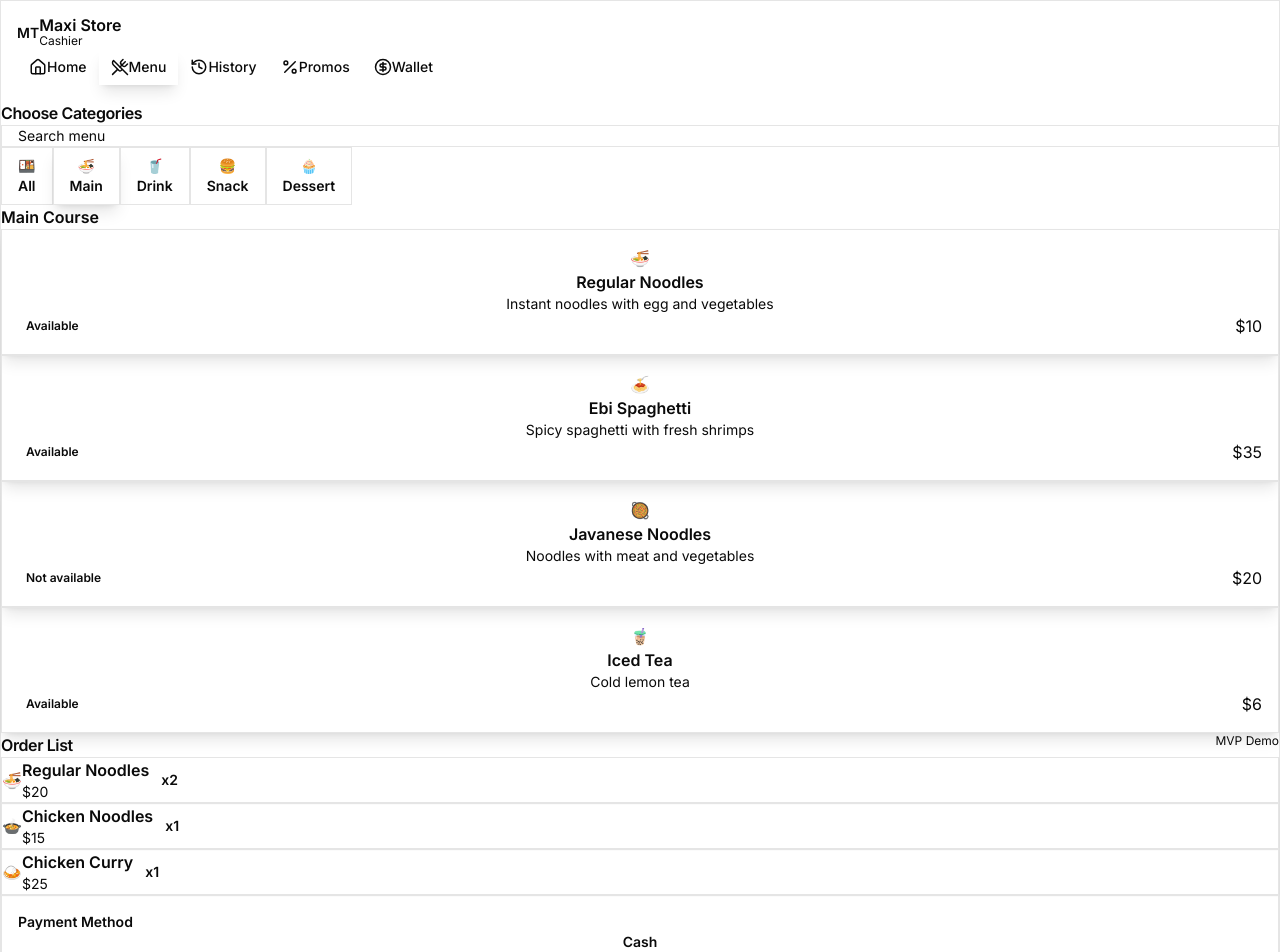
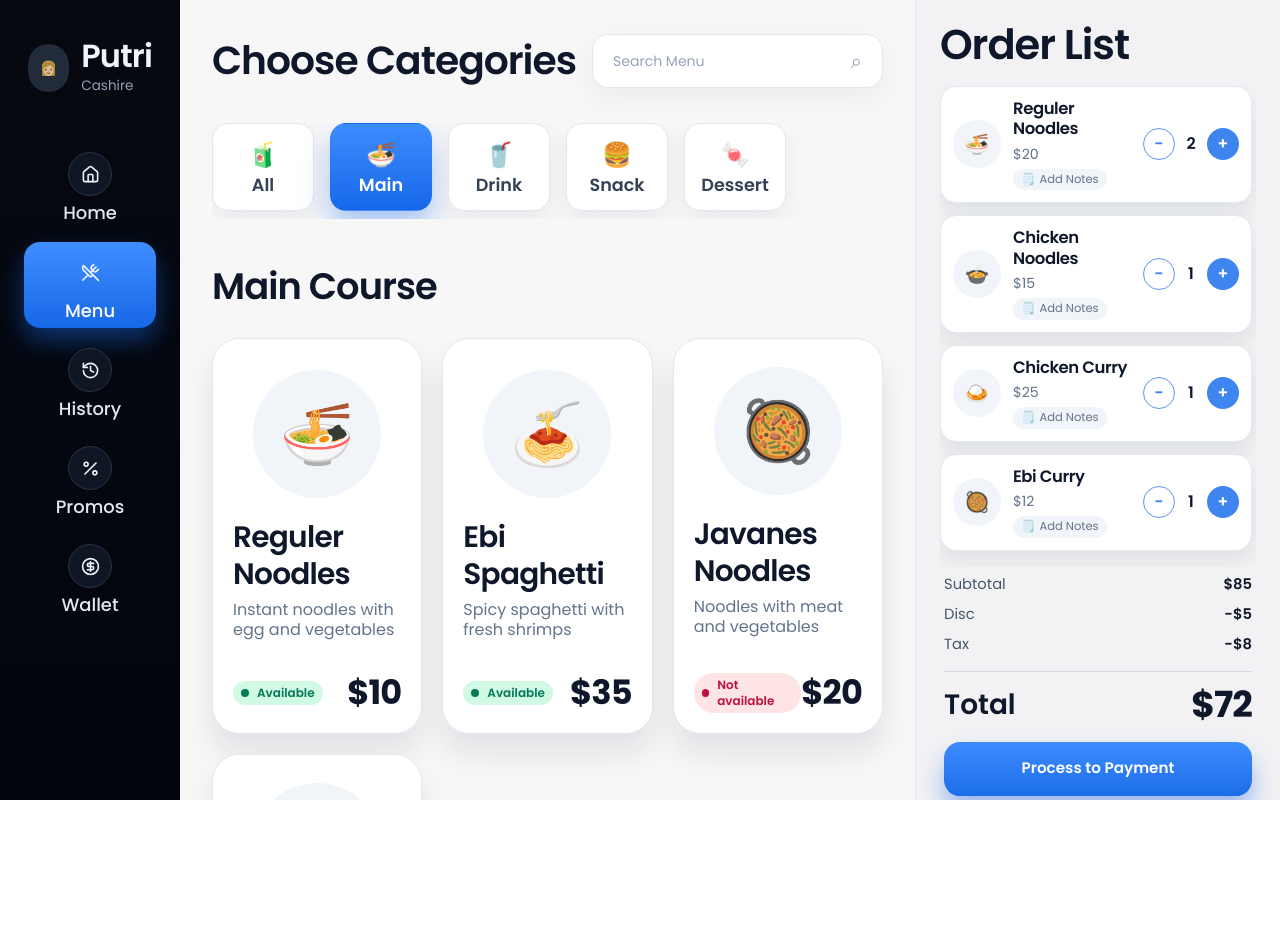
Before and after one commit to Machi3mfl/simple-pos, a Next.js app: page /pos in a window 1280 px wide. Shown: the top 952 px of the page. After the commit the page ends 800 px from the top, so only its background shows below. Built offline with nearby package versions, Linux system fonts and the light colour scheme.

Commit message:
feat(pos): fine-tune UI to match approved mockup [TASK-004]

```diff
--- a/src/app/layout.tsx
+++ b/src/app/layout.tsx
@@ -1,8 +1,11 @@
 import type { Metadata } from "next";
-import { Inter } from "next/font/google";
+import { Poppins } from "next/font/google";
 import "./globals.css";
 
-const inter = Inter({ subsets: ["latin"] });
+const poppins = Poppins({
+  subsets: ["latin"],
+  weight: ["400", "500", "600", "700"],
+});
 
 export const metadata: Metadata = {
   title: "simple-pos",
@@ -16,7 +19,7 @@ export default function RootLayout({
 }>) {
   return (
     <html lang="en">
-      <body className={inter.className}>{children}</body>
+      <body className={poppins.className}>{children}</body>
     </html>
   );
 }
--- a/src/modules/sales/presentation/components/CheckoutPanel.tsx
+++ b/src/modules/sales/presentation/components/CheckoutPanel.tsx
@@ -47,14 +47,15 @@ export function CheckoutPanel({
   discount,
   tax,
 }: CheckoutPanelProps): JSX.Element {
-  const total = useMemo(() => subtotal - discount + tax, [subtotal, discount, tax]);
+  const total = useMemo(() => subtotal - discount - tax, [subtotal, discount, tax]);
   const [paymentMethod, setPaymentMethod] = useState<PaymentMethodDTO>("cash");
   const [customerName, setCustomerName] = useState<string>("");
+  const [isPaymentSheetOpen, setIsPaymentSheetOpen] = useState<boolean>(false);
   const [feedback, setFeedback] = useState<string | null>(null);
   const [isError, setIsError] = useState<boolean>(false);
   const [isSubmitting, setIsSubmitting] = useState<boolean>(false);
 
-  async function handleCheckout(): Promise<void> {
+  async function submitCheckout(): Promise<void> {
     setFeedback(null);
 
     if (paymentMethod === "on_account" && customerName.trim().length < 2) {
@@ -68,9 +69,7 @@ export function CheckoutPanel({
     try {
       const response = await fetch("/api/v1/sales", {
         method: "POST",
-        headers: {
-          "content-type": "application/json",
-        },
+        headers: { "content-type": "application/json" },
         body: JSON.stringify({
           items: items.map((item) => ({
             productId: item.id,
@@ -92,6 +91,7 @@ export function CheckoutPanel({
 
       setIsError(false);
       setFeedback("Checkout completed successfully.");
+      setIsPaymentSheetOpen(false);
       if (paymentMethod === "cash") {
         setCustomerName("");
       }
@@ -104,38 +104,95 @@ export function CheckoutPanel({
   }
 
   return (
-    <section className="flex h-full flex-col rounded-[2rem] bg-white/95 p-5 shadow-xl shadow-slate-300/30 lg:p-6">
-      <header className="mb-4 flex items-baseline justify-between">
-        <h2 className="text-3xl font-semibold tracking-tight text-slate-900">
+    <section className="min-w-0 border-l border-slate-200 bg-[#f2f2f4] p-5 lg:flex lg:h-full lg:flex-col lg:p-6">
+      <header className="flex items-baseline justify-between gap-2">
+        <h2 className="text-[2.6rem] font-semibold leading-none tracking-tight text-slate-900">
           Order List
         </h2>
-        <p className="text-xs text-slate-500">MVP Demo</p>
       </header>
 
-      <div className="max-h-[28rem] space-y-3 overflow-y-auto pr-1">
+      <div className="mt-5 space-y-3 overflow-y-auto pr-1 pb-4 lg:min-h-0 lg:flex-1">
         {items.map((item) => (
           <article
             key={item.id}
-            className="rounded-2xl border border-slate-200 bg-white p-3 shadow-sm"
+            className="rounded-2xl border border-slate-200 bg-white px-3 py-3 shadow-[0_10px_20px_rgba(15,23,42,0.08)]"
           >
             <div className="flex items-center gap-3">
               <div className="flex size-12 items-center justify-center rounded-full bg-slate-100 text-xl">
                 <span aria-hidden>{item.emoji}</span>
               </div>
-              <div className="flex-1">
-                <p className="text-base font-semibold text-slate-900">{item.name}</p>
-                <p className="text-sm text-slate-500">{currency(item.price)}</p>
+
+              <div className="min-w-0 flex-1">
+                <p className="text-[1.03rem] leading-tight font-semibold tracking-tight text-slate-900">
+                  {item.name}
+                </p>
+                <p className="mt-1 text-[0.88rem] text-slate-500">{currency(item.price)}</p>
+                <p className="mt-1 inline-flex items-center gap-1 rounded-full bg-slate-100 px-2 py-0.5 text-[0.72rem] text-slate-500">
+                  <span aria-hidden>🗒️</span>
+                  Add Notes
+                </p>
               </div>
-              <span className="rounded-full bg-slate-100 px-3 py-2 text-sm font-semibold text-slate-700">
-                x{item.quantity}
+
+              <div className="shrink-0 flex items-center gap-1">
+                <button
+                  type="button"
+                  className="flex size-8 items-center justify-center rounded-full border border-[#5f97f2] text-base font-semibold text-[#3f85ef]"
+                  aria-label={`decrease ${item.name}`}
+                >
+                  -
+                </button>
+                <span className="w-6 text-center text-[1rem] font-semibold text-slate-900">
+                  {item.quantity}
                 </span>
+                <button
+                  type="button"
+                  className="flex size-8 items-center justify-center rounded-full bg-[#3f85ef] text-base font-semibold text-white"
+                  aria-label={`increase ${item.name}`}
+                >
+                  +
+                </button>
+              </div>
             </div>
           </article>
         ))}
       </div>
 
-      <div className="mt-4 rounded-2xl border border-slate-200 bg-slate-50 p-4">
-        <p className="text-sm font-semibold text-slate-700">Payment Method</p>
+      <footer className="sticky bottom-0 z-10 mt-4 rounded-2xl bg-[#f2f2f4] p-1">
+        <div className="space-y-2 text-[0.92rem] text-slate-600">
+          <div className="flex items-center justify-between">
+            <span>Subtotal</span>
+            <span className="font-semibold text-slate-900">{currency(subtotal)}</span>
+          </div>
+          <div className="flex items-center justify-between">
+            <span>Disc</span>
+            <span className="font-semibold text-slate-900">-{currency(discount)}</span>
+          </div>
+          <div className="flex items-center justify-between">
+            <span>Tax</span>
+            <span className="font-semibold text-slate-900">-{currency(tax)}</span>
+          </div>
+        </div>
+
+        <div className="mt-4 border-t border-slate-300 pt-3">
+          <div className="flex items-center justify-between">
+            <p className="text-[1.75rem] font-semibold text-slate-900">Total</p>
+            <p className="text-[2.25rem] leading-none font-bold tracking-tight text-slate-900">
+              {currency(total)}
+            </p>
+          </div>
+
+          <button
+            type="button"
+            onClick={() => setIsPaymentSheetOpen(true)}
+            className="mt-4 min-h-[54px] w-full rounded-2xl bg-gradient-to-b from-[#3e8cff] to-[#1c6dea] px-5 text-[0.95rem] font-semibold text-white shadow-[0_16px_24px_rgba(30,98,227,0.4)]"
+          >
+            Process to Payment
+          </button>
+        </div>
+
+        {isPaymentSheetOpen ? (
+          <div className="mt-4 rounded-2xl border border-blue-100 bg-white p-4 shadow-[0_16px_30px_rgba(15,23,42,0.12)]">
+            <p className="text-sm font-semibold text-slate-700">Select Payment Method</p>
             <div className="mt-2 grid grid-cols-2 gap-2">
               <button
                 type="button"
@@ -146,7 +203,6 @@ export function CheckoutPanel({
                     ? "bg-blue-500 text-white"
                     : "border border-slate-300 bg-white text-slate-700",
                 ].join(" ")}
-            disabled={isSubmitting}
               >
                 Cash
               </button>
@@ -159,7 +215,6 @@ export function CheckoutPanel({
                     ? "bg-blue-500 text-white"
                     : "border border-slate-300 bg-white text-slate-700",
                 ].join(" ")}
-            disabled={isSubmitting}
               >
                 On account
               </button>
@@ -178,50 +233,38 @@ export function CheckoutPanel({
                 className="mt-1 min-h-11 w-full rounded-xl border border-slate-300 px-3 text-sm text-slate-800 outline-none transition focus:border-blue-400 disabled:bg-slate-100 disabled:text-slate-400"
               />
             </label>
-      </div>
 
-      <footer className="mt-4 rounded-2xl border border-slate-200 bg-white p-4">
-        <div className="space-y-2 text-sm text-slate-600">
-          <div className="flex items-center justify-between">
-            <span>Subtotal</span>
-            <span className="font-semibold text-slate-900">{currency(subtotal)}</span>
-          </div>
-          <div className="flex items-center justify-between">
-            <span>Discount</span>
-            <span className="font-semibold text-slate-900">-{currency(discount)}</span>
-          </div>
-          <div className="flex items-center justify-between">
-            <span>Tax</span>
-            <span className="font-semibold text-slate-900">{currency(tax)}</span>
+            <div className="mt-3 flex items-center gap-2">
+              <button
+                type="button"
+                onClick={submitCheckout}
+                disabled={isSubmitting}
+                className="min-h-11 flex-1 rounded-xl bg-blue-600 px-4 text-sm font-semibold text-white disabled:bg-slate-400"
+              >
+                {isSubmitting ? "Processing..." : "Confirm Payment"}
+              </button>
+              <button
+                type="button"
+                onClick={() => setIsPaymentSheetOpen(false)}
+                disabled={isSubmitting}
+                className="min-h-11 rounded-xl border border-slate-300 px-4 text-sm font-semibold text-slate-700"
+              >
+                Cancel
+              </button>
             </div>
           </div>
+        ) : null}
 
-        <div className="mt-4 border-t border-slate-200 pt-3">
-          <div className="flex items-center justify-between">
-            <p className="text-base font-semibold text-slate-700">Total</p>
-            <p className="text-3xl font-bold text-slate-900">{currency(total)}</p>
-          </div>
-          <button
-            type="button"
-            onClick={handleCheckout}
-            disabled={isSubmitting}
-            className="mt-4 min-h-12 w-full rounded-xl bg-blue-600 px-5 text-sm font-semibold text-white shadow-lg shadow-blue-900/30 disabled:cursor-not-allowed disabled:bg-slate-400"
-          >
-            {isSubmitting ? "Processing..." : "Proceed to payment"}
-          </button>
         {feedback ? (
           <p
             className={[
               "mt-3 rounded-xl px-3 py-2 text-sm font-medium",
-                isError
-                  ? "bg-rose-50 text-rose-700"
-                  : "bg-emerald-50 text-emerald-700",
+              isError ? "bg-rose-50 text-rose-700" : "bg-emerald-50 text-emerald-700",
             ].join(" ")}
           >
             {feedback}
           </p>
         ) : null}
-        </div>
       </footer>
     </section>
   );
--- a/src/modules/sales/presentation/components/LeftNavRail.tsx
+++ b/src/modules/sales/presentation/components/LeftNavRail.tsx
@@ -16,18 +16,18 @@ export function LeftNavRail({
   activeItemId,
 }: LeftNavRailProps): JSX.Element {
   return (
-    <aside className="rounded-[2rem] bg-gradient-to-b from-slate-950 to-slate-900 p-4 text-slate-100 shadow-2xl shadow-slate-900/30 lg:h-full lg:p-5">
-      <div className="flex items-center gap-3 rounded-2xl bg-slate-800/60 p-3">
-        <div className="flex size-11 items-center justify-center rounded-full bg-cyan-400/25 text-sm font-semibold text-cyan-200">
-          MT
+    <aside className="bg-gradient-to-b from-[#060910] via-[#04070f] to-[#03050c] p-4 text-slate-100 lg:h-full lg:p-6">
+      <div className="mt-4 flex items-center gap-3 px-1">
+        <div className="flex size-12 items-center justify-center rounded-full bg-[#222b3a] text-sm font-semibold text-slate-200">
+          👩🏼
         </div>
         <div>
-          <p className="text-base font-semibold leading-none">Maxi Store</p>
-          <p className="mt-1 text-xs text-slate-300">Cashier</p>
+          <p className="text-[2rem] leading-none font-semibold tracking-tight">Putri</p>
+          <p className="mt-1 text-[0.85rem] text-slate-400">Cashire</p>
         </div>
       </div>
 
-      <nav className="mt-4 flex gap-3 overflow-x-auto pb-1 lg:mt-8 lg:flex-col lg:overflow-visible">
+      <nav className="mt-12 flex gap-3 overflow-x-auto pb-1 lg:mt-12 lg:flex-col lg:overflow-visible">
         {items.map((item) => {
           const Icon = item.icon;
           const isActive = item.id === activeItemId;
@@ -37,17 +37,24 @@ export function LeftNavRail({
               key={item.id}
               type="button"
               className={[
-                "flex min-h-12 min-w-12 items-center gap-3 rounded-2xl px-3 py-2 text-left text-sm font-medium transition",
+                "flex min-h-[86px] min-w-[90px] flex-col items-center justify-center gap-2 rounded-2xl text-center text-sm font-medium transition",
                 isActive
-                  ? "bg-blue-500 text-white shadow-lg shadow-blue-900/40"
-                  : "bg-slate-800/50 text-slate-200 hover:bg-slate-700/70",
+                  ? "bg-gradient-to-b from-[#3f8dff] to-[#1768e8] text-white shadow-[0_12px_24px_rgba(23,104,232,0.45)]"
+                  : "text-slate-200 hover:text-white",
               ].join(" ")}
               aria-label={item.label}
             >
-              <span className="flex size-9 items-center justify-center rounded-xl bg-black/25">
-                <Icon size={18} />
+              <span
+                className={[
+                  "flex size-11 items-center justify-center rounded-full border text-slate-100",
+                  isActive
+                    ? "border-transparent bg-transparent"
+                    : "border-[#2b3342] bg-[#0f1725]",
+                ].join(" ")}
+              >
+                <Icon size={19} />
               </span>
-              <span className="pr-2 lg:block">{item.label}</span>
+              <span className="text-[1.12rem] leading-none lg:block">{item.label}</span>
             </button>
           );
         })}
--- a/src/modules/sales/presentation/components/PosLayout.tsx
+++ b/src/modules/sales/presentation/components/PosLayout.tsx
@@ -17,17 +17,17 @@ const navItems: readonly PosNavItem[] = [
 ];
 
 const categories: readonly CatalogCategory[] = [
-  { id: "all", label: "All", emoji: "🍱" },
+  { id: "all", label: "All", emoji: "🧃" },
   { id: "main", label: "Main", emoji: "🍜" },
   { id: "drink", label: "Drink", emoji: "🥤" },
   { id: "snack", label: "Snack", emoji: "🍔" },
-  { id: "dessert", label: "Dessert", emoji: "🧁" },
+  { id: "dessert", label: "Dessert", emoji: "🍬" },
 ];
 
 const products: readonly CatalogProduct[] = [
   {
     id: "prod-1",
-    name: "Regular Noodles",
+    name: "Reguler Noodles",
     subtitle: "Instant noodles with egg and vegetables",
     price: 10,
     isAvailable: true,
@@ -43,7 +43,7 @@ const products: readonly CatalogProduct[] = [
   },
   {
     id: "prod-3",
-    name: "Javanese Noodles",
+    name: "Javanes Noodles",
     subtitle: "Noodles with meat and vegetables",
     price: 20,
     isAvailable: false,
@@ -60,20 +60,20 @@ const products: readonly CatalogProduct[] = [
 ];
 
 const orderItems: readonly CheckoutOrderItem[] = [
-  { id: "line-1", name: "Regular Noodles", price: 20, quantity: 2, emoji: "🍜" },
+  { id: "line-1", name: "Reguler Noodles", price: 20, quantity: 2, emoji: "🍜" },
   { id: "line-2", name: "Chicken Noodles", price: 15, quantity: 1, emoji: "🍲" },
   { id: "line-3", name: "Chicken Curry", price: 25, quantity: 1, emoji: "🍛" },
+  { id: "line-4", name: "Ebi Curry", price: 12, quantity: 1, emoji: "🥘" },
 ];
 
 export function PosLayout(): JSX.Element {
-  const subtotal = orderItems.reduce((sum, item) => sum + item.price * item.quantity, 0);
+  const subtotal = 85;
   const discount = 5;
   const tax = 8;
 
   return (
-    <main className="min-h-screen bg-[radial-gradient(circle_at_top_left,_#cbd5e1_0%,_#94a3b8_45%,_#64748b_100%)] p-3 sm:p-4 lg:p-6">
-      <div className="mx-auto max-w-[1500px] rounded-[2.4rem] border border-slate-300/40 bg-white/35 p-2 shadow-2xl shadow-slate-900/15 backdrop-blur-sm lg:p-3">
-        <div className="grid min-h-[calc(100vh-3rem)] grid-cols-1 gap-3 lg:grid-cols-[110px_1fr_360px] lg:gap-4">
+    <main className="h-screen w-screen overflow-hidden bg-[#f7f7f8]">
+      <div className="grid h-full w-full grid-cols-1 lg:grid-cols-[180px_minmax(0,1fr)_365px]">
         <LeftNavRail items={navItems} activeItemId="menu" />
         <ProductCatalogPanel
           categories={categories}
@@ -87,7 +87,6 @@ export function PosLayout(): JSX.Element {
           tax={tax}
         />
       </div>
-      </div>
     </main>
   );
 }
--- a/src/modules/sales/presentation/components/ProductCatalogPanel.tsx
+++ b/src/modules/sales/presentation/components/ProductCatalogPanel.tsx
@@ -26,17 +26,18 @@ export function ProductCatalogPanel({
   products,
 }: ProductCatalogPanelProps): JSX.Element {
   return (
-    <section className="rounded-[2rem] bg-white/95 p-5 shadow-xl shadow-slate-300/30 lg:h-full lg:p-7">
+    <section className="min-w-0 overflow-y-auto bg-[#f7f7f8] p-5 lg:h-full lg:p-8">
       <header className="flex flex-col gap-4 lg:flex-row lg:items-center lg:justify-between">
-        <h1 className="text-3xl font-semibold tracking-tight text-slate-900">
+        <h1 className="whitespace-nowrap text-[2.45rem] font-semibold tracking-tight text-slate-900">
           Choose Categories
         </h1>
-        <label className="flex min-h-12 w-full items-center rounded-2xl border border-slate-200 bg-slate-50 px-4 lg:w-80">
-          <span className="text-sm text-slate-500">Search menu</span>
+        <label className="flex min-h-[54px] w-full items-center justify-between rounded-2xl border border-slate-200 bg-white px-5 shadow-[0_10px_30px_rgba(16,24,40,0.05)] lg:w-[300px]">
+          <span className="text-sm text-slate-400">Search Menu</span>
+          <span className="text-xl text-slate-400">⌕</span>
         </label>
       </header>
 
-      <div className="mt-6 flex gap-3 overflow-x-auto pb-2">
+      <div className="mt-8 flex gap-4 overflow-x-auto pb-2">
         {categories.map((category) => {
           const isActive = category.id === activeCategoryId;
 
@@ -45,20 +46,22 @@ export function ProductCatalogPanel({
               key={category.id}
               type="button"
               className={[
-                "min-h-16 min-w-24 rounded-2xl border px-4 py-2 text-sm font-semibold transition",
+                "min-h-[88px] min-w-[102px] rounded-2xl border px-4 py-2 text-sm font-semibold transition",
                 isActive
-                  ? "border-transparent bg-blue-500 text-white shadow-lg shadow-blue-900/30"
-                  : "border-slate-200 bg-white text-slate-700 hover:bg-slate-50",
+                  ? "border-transparent bg-gradient-to-b from-[#3d8cff] to-[#1768e9] text-white shadow-[0_16px_28px_rgba(24,103,233,0.35)]"
+                  : "border-slate-200 bg-white text-slate-700 shadow-[0_8px_24px_rgba(15,23,42,0.06)] hover:bg-slate-50",
               ].join(" ")}
             >
-              <p className="text-xl">{category.emoji}</p>
-              <p className="mt-1">{category.label}</p>
+              <p className="text-2xl">{category.emoji}</p>
+              <p className="mt-1 text-[1.1rem]">{category.label}</p>
             </button>
           );
         })}
       </div>
 
-      <h2 className="mt-8 text-2xl font-semibold text-slate-900">Main Course</h2>
+      <h2 className="mt-10 text-[2.3rem] font-semibold tracking-tight text-slate-900">
+        Main Course
+      </h2>
 
       {products.length === 0 ? (
         <div className="mt-4 rounded-2xl border border-dashed border-slate-300 bg-slate-50 p-8 text-center">
@@ -74,14 +77,14 @@ export function ProductCatalogPanel({
           </button>
         </div>
       ) : (
-        <div className="mt-5 grid grid-cols-1 gap-4 sm:grid-cols-2 xl:grid-cols-3">
+        <div className="mt-6 grid grid-cols-1 gap-5 md:grid-cols-2 xl:grid-cols-3">
           {products.map((product) => (
             <button
               key={product.id}
               type="button"
-              className="min-h-64 rounded-3xl border border-slate-200 bg-white p-4 text-left shadow-lg shadow-slate-200/40 transition hover:-translate-y-0.5"
+              className="min-h-[330px] rounded-[1.7rem] border border-slate-200 bg-white p-5 text-left shadow-[0_20px_30px_rgba(15,23,42,0.09)] transition hover:-translate-y-0.5"
             >
-              <div className="mx-auto flex size-28 items-center justify-center rounded-full bg-slate-100 text-5xl">
+              <div className="mx-auto mt-2 flex size-32 items-center justify-center rounded-full bg-slate-100 text-6xl">
                 {product.imageUrl ? (
                   <span
                     role="img"
@@ -93,11 +96,13 @@ export function ProductCatalogPanel({
                   <span aria-hidden>{product.emoji}</span>
                 )}
               </div>
-              <h3 className="mt-4 text-xl font-semibold text-slate-900">{product.name}</h3>
-              <p className="mt-1 min-h-10 text-sm leading-tight text-slate-500">
+              <h3 className="mt-5 text-[1.85rem] leading-tight font-semibold tracking-tight text-slate-900">
+                {product.name}
+              </h3>
+              <p className="mt-2 min-h-12 text-base leading-tight text-slate-500">
                 {product.subtitle}
               </p>
-              <div className="mt-4 flex items-center justify-between">
+              <div className="mt-7 flex items-center justify-between">
                 <span
                   className={[
                     "inline-flex items-center gap-2 rounded-full px-2 py-1 text-xs font-semibold",
@@ -109,7 +114,7 @@ export function ProductCatalogPanel({
                   <span className="size-2 rounded-full bg-current" />
                   {product.isAvailable ? "Available" : "Not available"}
                 </span>
-                <span className="text-3xl font-bold text-slate-900">
+                <span className="text-[2.1rem] leading-none font-bold tracking-tight text-slate-900">
                   ${product.price.toFixed(0)}
                 </span>
               </div>
--- a/tailwind.config.ts
+++ b/tailwind.config.ts
@@ -2,10 +2,11 @@ import type { Config } from "tailwindcss";
 
 const config: Config = {
     darkMode: ["class"],
-    content: [
+  content: [
     "./src/pages/**/*.{js,ts,jsx,tsx,mdx}",
     "./src/components/**/*.{js,ts,jsx,tsx,mdx}",
     "./src/app/**/*.{js,ts,jsx,tsx,mdx}",
+    "./src/modules/**/*.{js,ts,jsx,tsx,mdx}",
   ],
   theme: {
   	extend: {
```
Lines whose indentation alone changed are shown as unchanged.
